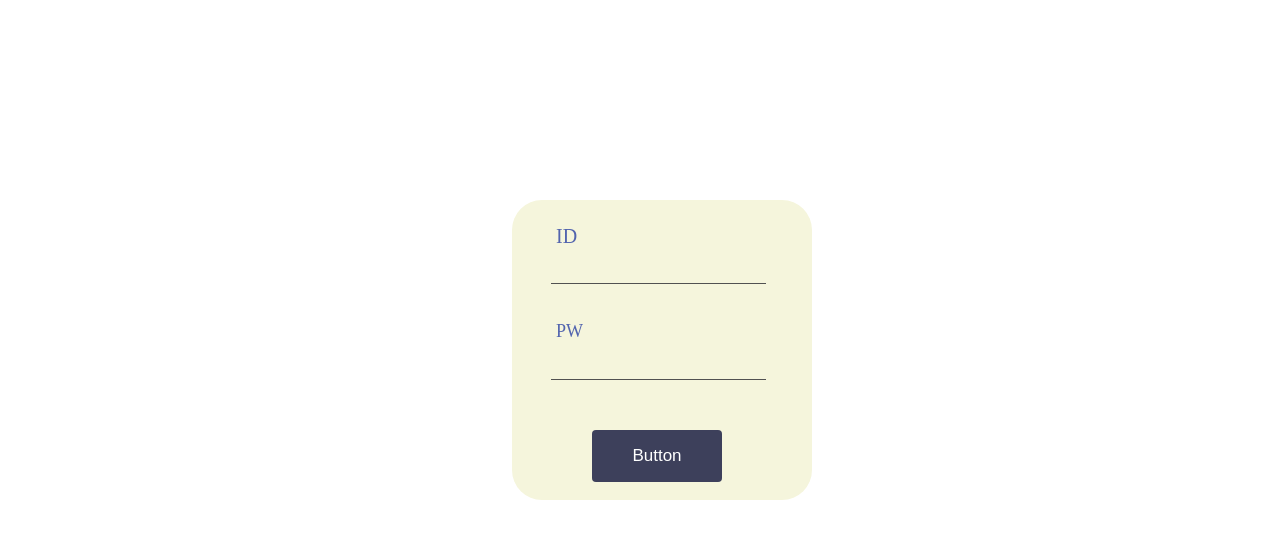
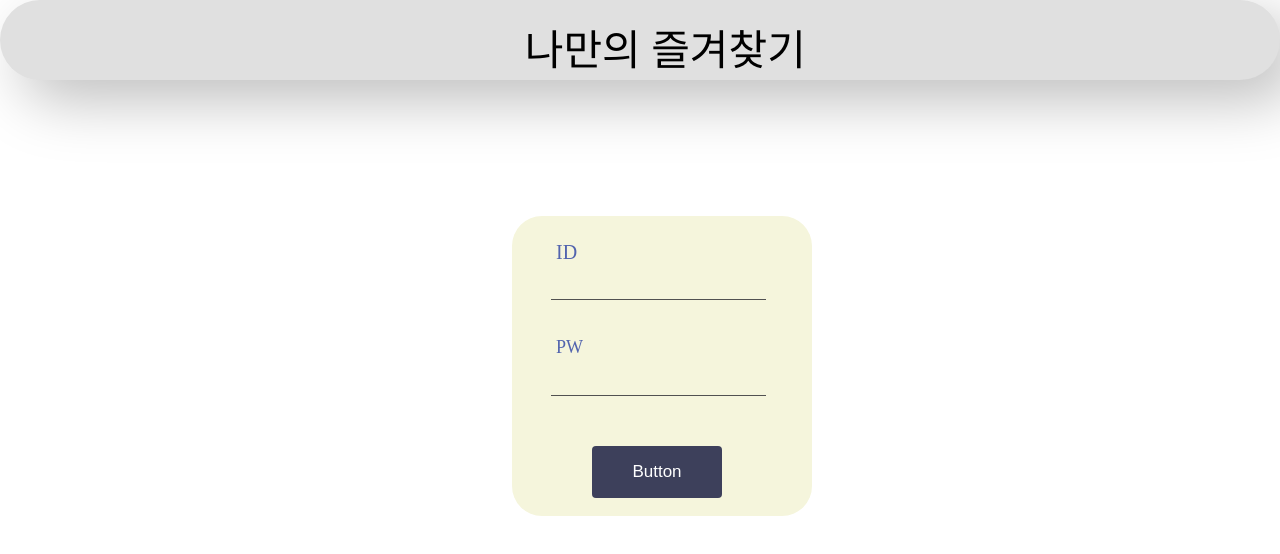
Before and after one commit to JaeMinHw/bookmark, a React (Create React App) app: page / in a window 1280 px wide. Shown: the top 554 px of the page. Built offline with nearby package versions, Linux system fonts and the light colour scheme.

Commit message:
second-day

```diff
--- a/src/App.js
+++ b/src/App.js
@@ -1,10 +1,12 @@
 import { BrowserRouter as Router, Routes, Route } from "react-router-dom";
 import Home from "./routes/Home";
+import Book from "./routes/Book";
 function App() {
   return (
     <Router>
       <Routes>
         <Route path="/" element={<Home />}></Route>
+        <Route path="/main" element={<Book />}></Route>
       </Routes>
     </Router>
   );
--- /dev/null
+++ b/src/components/Bookmark.js
@@ -0,0 +1,5 @@
+import style from "./Bookmark.module.css";
+function Bookmark() {
+  return null;
+}
+export default Bookmark;
--- /dev/null
+++ b/src/components/Title.js
@@ -0,0 +1,9 @@
+import style from "./Title.module.css";
+function Title() {
+  return (
+    <div className={style.roo}>
+      <div className={style.title}>나만의 즐겨찾기 </div>
+    </div>
+  );
+}
+export default Title;
--- /dev/null
+++ b/src/components/Title.module.css
@@ -0,0 +1,17 @@
+.roo {
+  position: absolute;
+  top: 0%;
+  left: 0%;
+  width: 100%;
+  height: 80px;
+  border-radius: 50px;
+  background: #e0e0e0;
+  box-shadow: 20px 20px 60px #bebebe, -20px -20px 60px #ffffff;
+}
+
+.title {
+  position: absolute;
+  font-size: 42px;
+  top: 20%;
+  left: 41%;
+}
--- /dev/null
+++ b/src/routes/Book.js
@@ -0,0 +1,7 @@
+import Title from "../components/Title";
+
+function Book() {
+  return <Title />;
+}
+
+export default Book;
--- a/src/routes/Home.js
+++ b/src/routes/Home.js
@@ -1,7 +1,11 @@
 import style from "./Home.module.css";
+import Title from "../components/Title";
 import "./Home.module.css";
 function Home() {
   return (
+    <div>
+      <Title />
+
       <div className={style.box}>
         <div className={style.group}>
           <input required="" id="input" type="text" className={style.input} />
@@ -26,6 +30,7 @@ function Home() {
           </button>
         </div>
       </div>
+    </div>
   );
 }
 
--- a/src/routes/Home.module.css
+++ b/src/routes/Home.module.css
@@ -1,6 +1,6 @@
 .box {
   position: absolute;
-  top: 25%;
+  top: 27%;
   left: 40%;
   width: 300px;
   height: 300px;
```
Also changed, not shown: src/App.css (deleted, +0 -38 lines), src/index.css (deleted, +0 -13 lines), src/components/Bookmark.module.css (added), src/logo.svg (deleted), 1 other file (tests, documents, lock files or other folders). Lines whose indentation alone changed are shown as unchanged.
